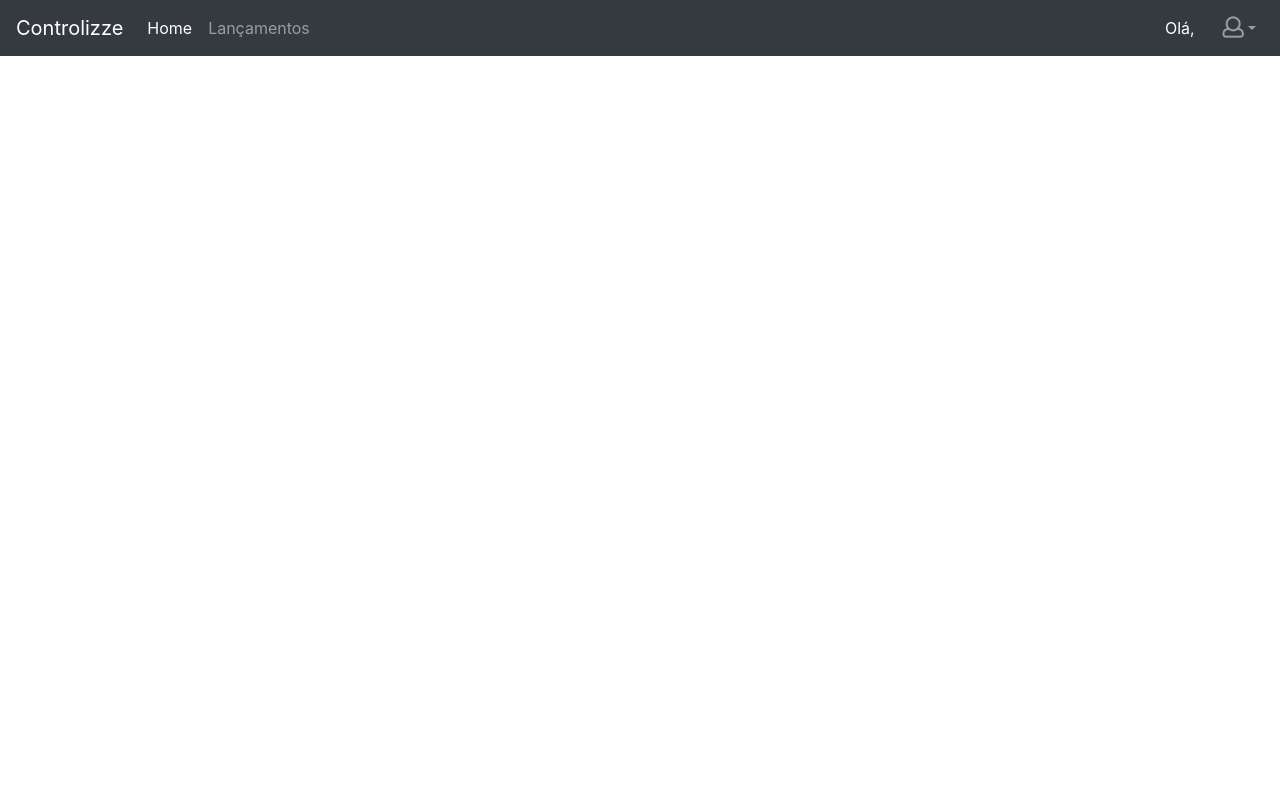
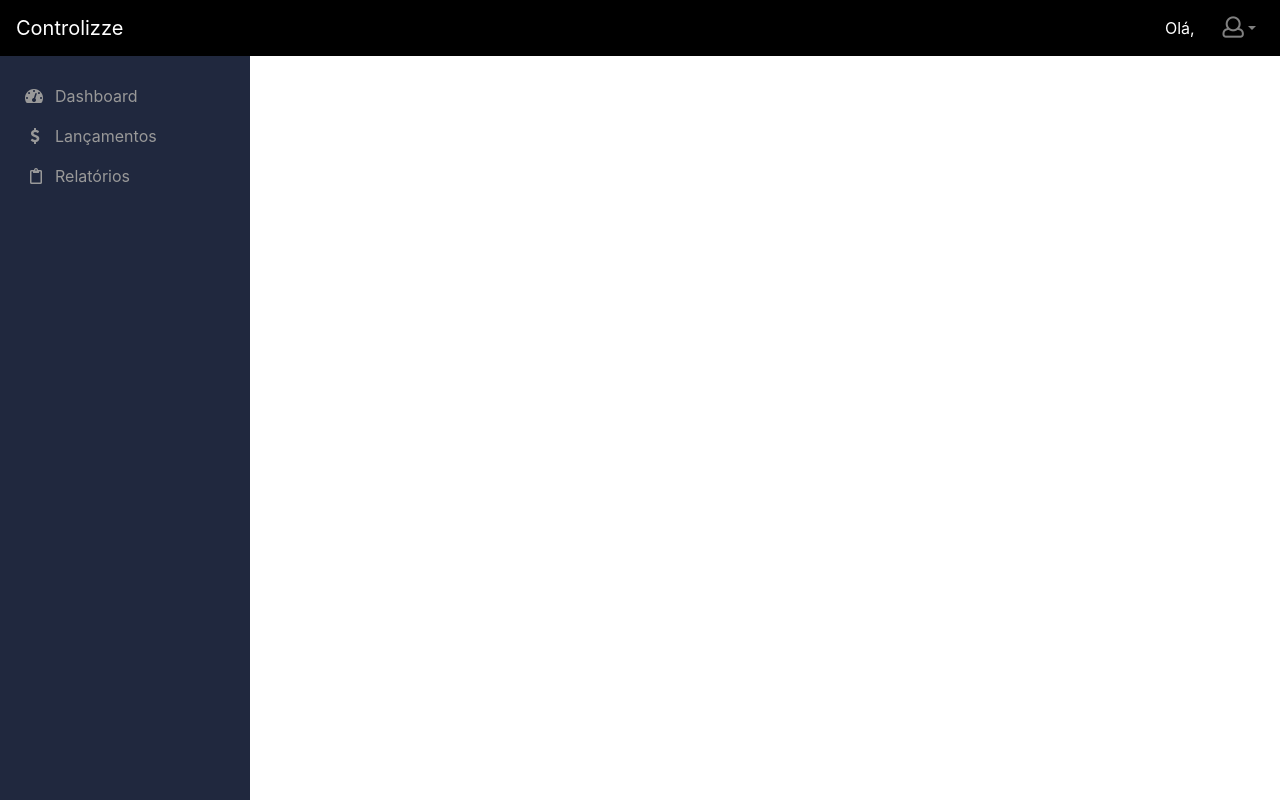
Before and after one commit to msvalandro/controlizze, a React (Create React App) app in the folder client/: page / in a window 1280 px wide. Built offline with nearby package versions, Linux system fonts and the light colour scheme; no server answers; sample sign-in values are in the browser's storage.

Commit message:
Ajustes no front e implementação do menu lateral.

```diff
--- a/client/src/App.js
+++ b/client/src/App.js
@@ -1,5 +1,6 @@
 import React, { Component } from 'react';
 import Header from './components/Header';
+import SideBar from './components/SideBar';
 import ModalEmpresa from './components/ModalEmpresa';
 
 class App extends Component {
@@ -71,11 +72,14 @@ class App extends Component {
 		return(
 			<div id="root">
 				<Header usuario={this.state.usuario} />
+				<SideBar />
 				{this.state.primeiroAcesso &&
 					<ModalEmpresa mostra={this.state.primeiroAcesso}/>
 				}
-				{childrenWithProps}
+				<div style={{marginLeft: '250px', marginTop: '56px'}}>
+					{childrenWithProps}
 				</div>
+			</div>
 		);
 	}
 }
--- a/client/src/assets/css/header.css
+++ b/client/src/assets/css/header.css
@@ -1,5 +1,14 @@
 .navbar {
     color: #fff;
+    position: fixed;
+    top: 0;
+    left: 0;
+    width: 100%;
+    height: 56px;
+}
+
+.navbar-dark {
+    background-color: black !important;
 }
 
 .dropdown-item:active {
--- /dev/null
+++ b/client/src/assets/css/simple-sidebar.css
@@ -0,0 +1,160 @@
+/*!
+ * Start Bootstrap - Simple Sidebar (https://startbootstrap.com/template-overviews/simple-sidebar)
+ * Copyright 2013-2017 Start Bootstrap
+ * Licensed under MIT (https://github.com/BlackrockDigital/startbootstrap-simple-sidebar/blob/master/LICENSE)
+ */
+
+ body {
+    overflow-x: hidden;
+  }
+
+  #wrapper {
+    padding-left: 0;
+    -webkit-transition: all 0.5s ease;
+    -moz-transition: all 0.5s ease;
+    -o-transition: all 0.5s ease;
+    transition: all 0.5s ease;
+  }
+
+  #wrapper.toggled {
+    padding-left: 250px;
+  }
+
+  #sidebar-wrapper {
+    z-index: 1000;
+    position: fixed;
+    left: 250px;
+    width: 0;
+    height: 100%;
+    margin-left: -250px;
+    overflow-y: auto;
+    background: #20283E;
+    -webkit-transition: all 0.5s ease;
+    -moz-transition: all 0.5s ease;
+    -o-transition: all 0.5s ease;
+    transition: all 0.5s ease;
+  }
+
+  #wrapper.toggled #sidebar-wrapper {
+    width: 250px;
+  }
+
+  #page-content-wrapper {
+    width: 100%;
+    position: absolute;
+    padding: 15px;
+  }
+
+  #wrapper.toggled #page-content-wrapper {
+    position: absolute;
+    margin-right: -250px;
+  }
+
+
+  /* Sidebar Styles */
+
+  .sidebar-nav {
+    position: absolute;
+    top: 0;
+    width: 250px;
+    margin: 0;
+    padding: 0;
+    list-style: none;
+  }
+
+  .sidebar-nav li {
+    text-indent: 20px;
+    line-height: 40px;
+  }
+
+  .sidebar-nav li a {
+    display: block;
+    text-decoration: none;
+    color: #999999;
+  }
+
+  .sidebar-nav li a:hover {
+    text-decoration: none;
+    color: #fff;
+    background: #2e3b5d;
+  }
+
+  .sidebar-nav li a:active, .sidebar-nav li a:focus {
+    text-decoration: none;
+  }
+
+  .sidebar-nav>.sidebar-brand {
+    height: 65px;
+    font-size: 18px;
+    line-height: 60px;
+  }
+
+  .sidebar-nav>.sidebar-brand a {
+    color: #999999;
+  }
+
+  .sidebar-nav>.sidebar-brand a:hover {
+    color: #fff;
+    background: none;
+  }
+
+  .collapse-listas {
+    color: #999999;
+    list-style: none;
+  }
+
+  .collapse-listas li {
+    text-indent: 20px;
+    line-height: 40px;
+  }
+
+  .collapse-listas li a {
+    display: block;
+    text-decoration: none;
+    color: #999999;
+  }
+
+  .active a {
+    background-color: #2a3655;
+    color: #fff !important;
+  }
+
+  .collapse-listas li a:hover {
+    text-decoration: none;
+    color: #fff;
+    background: #2e3b5d;
+  }
+
+  .collapse-listas li a {
+    color: #999999;
+    list-style: none;
+    width: 100%;
+    padding: 0;
+  }
+
+  .collapse-listas li a:active, .collapse-listas li a:focus {
+    text-decoration: none;
+  }
+
+  @media(min-width:768px) {
+    #wrapper {
+      padding-left: 0;
+    }
+    #wrapper.toggled {
+      padding-left: 250px;
+    }
+    #sidebar-wrapper {
+      width: 0;
+    }
+    #wrapper.toggled #sidebar-wrapper {
+      width: 250px;
+    }
+    #page-content-wrapper {
+      padding: 20px;
+      position: relative;
+    }
+    #wrapper.toggled #page-content-wrapper {
+      position: relative;
+      margin-right: 0;
+    }
+  }
--- a/client/src/components/CadastroUsuario.js
+++ b/client/src/components/CadastroUsuario.js
@@ -18,7 +18,7 @@ class CadastroUsuario extends Component {
 	envia(event) {
 		event.preventDefault();
 
-		if (this.senha.value !== this.senhaConfirma.value) {
+		if (this.senha.input.value !== this.senhaConfirma.input.value) {
 			this.setState({msg: 'As senhas digitadas não conferem.'});
 			return;
 		} else {
--- a/client/src/components/Empresa.js
+++ b/client/src/components/Empresa.js
@@ -134,7 +134,7 @@ export default class Empresa extends Component {
 		return(
 			<div className="container">
 				<Notificacao id="notificacao-empresa" estilo={{marginBottom: '10px'}} tipoAlerta={this.state.tipoAlerta} texto={this.state.msg} />
-				<h1 style={{marginTop: '20px', marginBottom: '40px'}}
+				<h1 style={{paddingTop: '20px', marginBottom: '40px'}}
 					className="text-center">Minha empresa</h1>
 				<div className="row">
 					<div className="col-md-2"></div>
--- a/client/src/components/Header.js
+++ b/client/src/components/Header.js
@@ -27,12 +27,12 @@ export default class Header extends Component {
 
 				<div className="collapse navbar-collapse" id="navbar-conteudo">
 					<ul id="items-header" className="navbar-nav mr-auto">
-						<li className="nav-item active">
+						{/* <li className="nav-item active">
 							<Link className="nav-link" to={'/'}>Home <span className="sr-only">(current)</span></Link>
 						</li>
 						<li className="nav-item">
-							<Link className="nav-link" to={'/lancamento'}>Lançamentos</Link>
-						</li>
+							<Link className="nav-link" to={'/lancamento'}>Relatórios</Link>
+						</li> */}
 					</ul>
 
 					<span>Olá, {this.props.usuario.primeiroNome}</span>
--- a/client/src/components/Lancamentos.js
+++ b/client/src/components/Lancamentos.js
@@ -73,7 +73,7 @@ export default class Lancamentos extends Component {
 	render() {
 		return(
 			<div className="container">
-				<h1 style={{marginTop: '20px', marginBottom: '40px'}}
+				<h1 style={{paddingTop: '20px', marginBottom: '40px'}}
 					className="text-center">Lançamentos</h1>
 				<div className="table-responsive">
 					<table className="table table-hover">
--- a/client/src/components/Perfil.js
+++ b/client/src/components/Perfil.js
@@ -32,9 +32,9 @@ export default class Perfil extends Component {
 				}
 			})
 			.then(usuario => {
-				this.primeiroNome.value = usuario.primeiroNome;
-				this.sobreNome.value = usuario.sobreNome;
-				this.email.value = usuario.email;
+				this.primeiroNome.input.value = usuario.primeiroNome;
+				this.sobreNome.input.value = usuario.sobreNome;
+				this.email.input.value = usuario.email;
 			});
 
 		$('#check-senha').click(() => {
@@ -138,7 +138,7 @@ export default class Perfil extends Component {
 		return(
 			<div className="container">
 				<Notificacao id="notificacao-perfil" estilo={{marginBottom: '10px'}} tipoAlerta={this.state.tipoAlerta} texto={this.state.msg} />
-				<h1 style={{marginTop: '20px', marginBottom: '40px'}}
+				<h1 style={{paddingTop: '20px', marginBottom: '40px'}}
 					className="text-center">Meu perfil</h1>
 				<div className="row">
 					<div className="col-md-2"></div>
--- /dev/null
+++ b/client/src/components/SideBar.js
@@ -0,0 +1,94 @@
+import React, { Component } from 'react';
+import { Link } from 'react-router-dom';
+import $ from 'jquery';
+import '../assets/css/simple-sidebar.css';
+
+export default class SideBar extends Component {
+
+	componentDidMount() {
+		$("#wrapper").toggleClass("toggled");
+
+		$('.sidebar-nav li').click(function() {
+			$('.sidebar-nav li').removeClass('active');
+
+			if (!$(this).hasClass('active')) {
+				$(this).addClass('active');
+			}
+		});
+	}
+
+	render() {
+		return(
+			<div id="wrapper" style={{marginTop: '56px'}}>
+				<div id="sidebar-wrapper">
+					<ul className="sidebar-nav" style={{marginTop: '20px'}}>
+						<li>
+							<Link to={'/'}>
+								<div className="row">
+									<div style={{width: '5px'}}>
+										<i className="fas fa-tachometer-alt"></i>
+									</div>
+									<div style={{marginLeft: '45px'}}>
+										Dashboard
+									</div>
+								</div>
+							</Link>
+						</li>
+						<li>
+							<Link to={'#collapseLancamentos'} data-toggle="collapse">
+								<div className="row">
+									<div style={{width: '5px'}}>
+										<i className="fas fa-dollar-sign" style={{paddingLeft: '5px'}}></i>
+									</div>
+									<div style={{marginLeft: '45px'}}>
+										Lançamentos
+									</div>
+								</div>
+							</Link>
+						</li>
+						<div id="collapseLancamentos" className="collapse">
+							<ul className="collapse-listas">
+								<li>
+									<Link to={'/lancamento'}>
+										<div className="row">
+											<div style={{width: '5px'}}>
+												<i className="fas fa-plus"></i>
+											</div>
+											<div style={{marginLeft: '45px'}}>
+												Novo
+											</div>
+										</div>
+									</Link>
+								</li>
+								<li>
+									<Link to={'/lancamentos'}>
+										<div className="row">
+											<div style={{width: '5px'}}>
+												<i className="fas fa-list"></i>
+											</div>
+											<div style={{marginLeft: '45px'}}>
+												Lista
+											</div>
+										</div>
+									</Link>
+								</li>
+							</ul>
+						</div>
+						<li>
+							<Link to={'/'}>
+								<div className="row">
+									<div className="text-center" style={{width: '5px'}}>
+										<i className="far fa-clipboard" style={{paddingLeft: '5px'}}></i>
+									</div>
+									<div style={{marginLeft: '45px'}}>
+										Relatórios
+									</div>
+								</div>
+							</Link>
+						</li>
+					</ul>
+				</div>
+			</div>
+		);
+	}
+}
--- a/client/src/components/utils/CampoCustomizado.js
+++ b/client/src/components/utils/CampoCustomizado.js
@@ -60,9 +60,9 @@ export class RadioCustomizado extends Component {
 		this.handleChange = this.handleChange.bind(this);
 	}
 
-	handleChange(value, categoria = 0) {
+	handleChange(value = 0, categoria = 0) {
 		this.setState({selectedValue: value});
-		this.props.funcao(value, categoria);
+		this.props.funcao(value === 0 ? 1 : value, categoria);
 	}
 
 	render() {
```
Also changed, not shown: client/src/components/Lancamento.js (+12 -7 lines).
